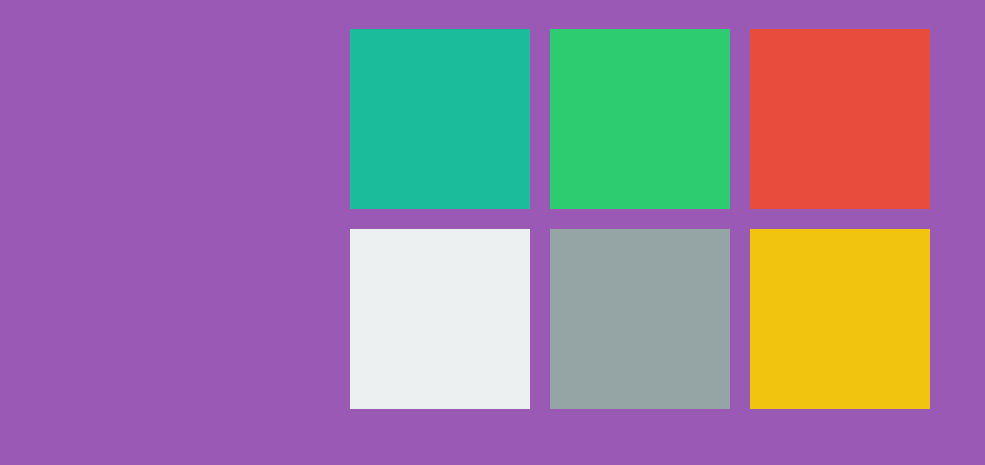
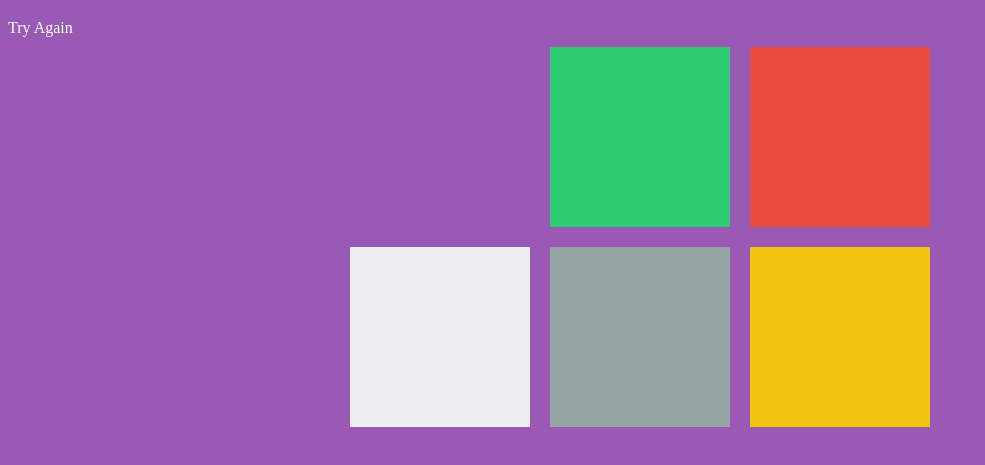
Before and after one commit to imcodingideas/Color-Guessing-Game, a plain HTML site: page index.html in a window 1280 px wide. Both pictures are taken after a click on the element 439 px from the left and 179 px from the top of the page. Shown: the part 61-526 px from the top of the page, without its empty margins (0-985 px from the left). Drawn offline with Linux system fonts and the light colour scheme.

Commit message:
added span to display a message based on conditional

```diff
--- a/app.js
+++ b/app.js
@@ -14,6 +14,7 @@ var colors = [
 var squares = document.querySelectorAll('.square');
 var pickedColor = colors[3];
 var colorDisplay = document.querySelector('#colorDisplay');
+var messageDisplay = document.querySelector('#message');
 
 colorDisplay.textContent = pickedColor;
 
@@ -27,9 +28,10 @@ for(var i = 0; i < squares.length; i++) {
         var clickedColor = this.style.background;
        //compare color to pickedColor
         if(clickedColor === pickedColor) {
-            alert('correct');
+            messageDisplay.textContent = "Correct";
         } else {
-            alert('wrong');
+            this.style.background = "#9b59b6"
+            messageDisplay.textContent = "Try Again";
         }
     });
 }
--- a/custom.css
+++ b/custom.css
@@ -18,3 +18,7 @@ body {
 h1 {
     color: white;
 }
+
+span {
+    color: white;
+}
--- a/index.html
+++ b/index.html
@@ -8,6 +8,10 @@
 <body>
 
 <h1>The Great <span id="colorDisplay">RGB</span> Color Game</h1>
+
+<div>
+    <span id="message"></span>
+</div>
 
 <div id="container">
     <div class="square"></div>
```
